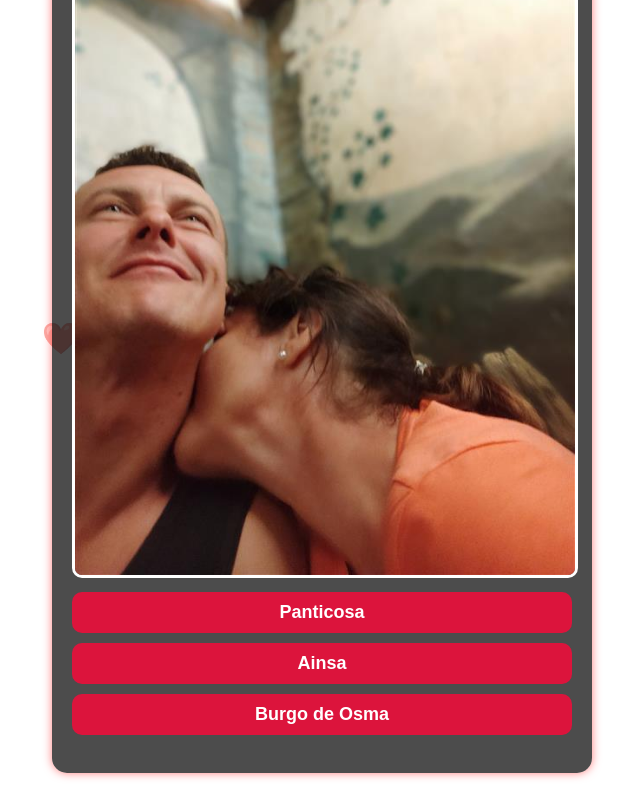
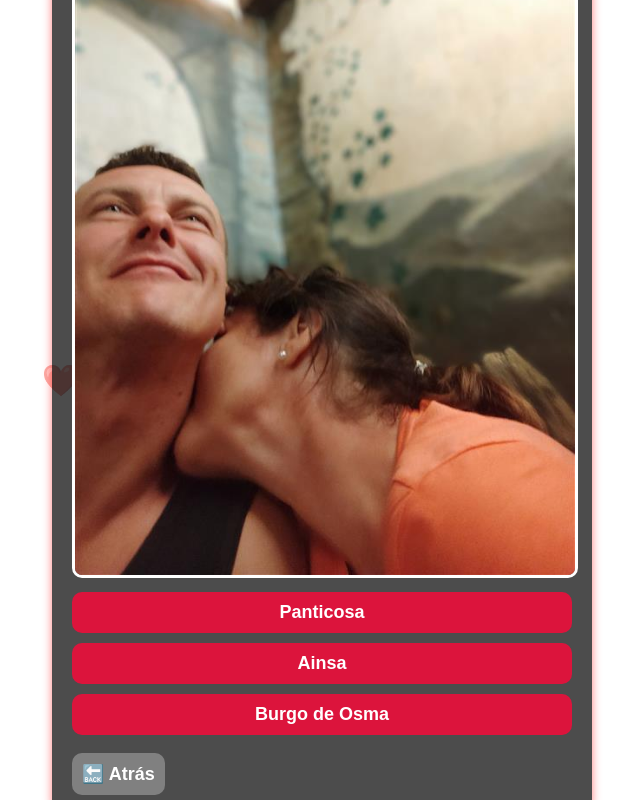
Before and after one commit to bezze88/aniversario-2025, a plain HTML site: page index.html in a window 1280 px wide. Both pictures are taken after a click on the button "Madrid". Shown: the part 230-1030 px from the top of the page, without its empty margins (318-958 px from the left). Drawn offline with Linux system fonts and the light colour scheme.

Commit message:
Boton atrás
1. Nuevo botón "Atrás" para volver a la pregunta anterior.
2. El botón "Atrás" se oculta cuando estás en la primera pregunta.
3. Mantiene las respuestas correctas al retroceder.
4.  Mantiene los efectos de sonido y corazones flotantes.

```diff
--- a/index.html
+++ b/index.html
@@ -91,6 +91,17 @@
             0% { transform: translateY(0) scale(1); opacity: 1; }
             100% { transform: translateY(-100vh) scale(1.5); opacity: 0; }
         }
+
+        /* Botón de volver atrás */
+        #btn-atras {
+            margin-top: 15px;
+            background: gray;
+            display: none;
+        }
+
+        #btn-atras:hover {
+            background: darkgray;
+        }
     </style>
 </head>
 <body>
@@ -104,6 +115,7 @@
         <img id="imagen" src="" alt="Imagen Secreta">
         <div class="opciones" id="opciones"></div>
         <p id="mensaje"></p>
+        <button id="btn-atras" onclick="retrocederPregunta()">🔙 Atrás</button>
     </div>
 
     <script>
@@ -382,6 +394,9 @@
                 opcionesDiv.appendChild(boton);
             });
 
+            // Mostrar u ocultar botón "Atrás"
+            document.getElementById("btn-atras").style.display = indiceActual > 0 ? "block" : "none";
+
             // Iniciar música de fondo si aún no está sonando
             if (musica.paused) {
                 musica.volume = 0.3;
@@ -405,6 +420,7 @@
                         document.querySelector("h2").innerText = "🎉 Has acertado todas las preguntas y has ganado una cena con tu nene. ¡Felicidades! 🎉";
                         document.getElementById("imagen").style.display = "none";
                         document.getElementById("opciones").style.display = "none";
+                        document.getElementById("btn-atras").style.display = "none";
                     }
                 }, 2000);
             } else {
@@ -412,6 +428,13 @@
                 document.getElementById("sonido-error").play();
             }
             }
+
+        function retrocederPregunta() {
+            if (indiceActual > 0) {
+                indiceActual--;
+                mostrarImagen();
+            }
+        }
 
         function crearCorazon() {
             let heart = document.createElement("div");
```
